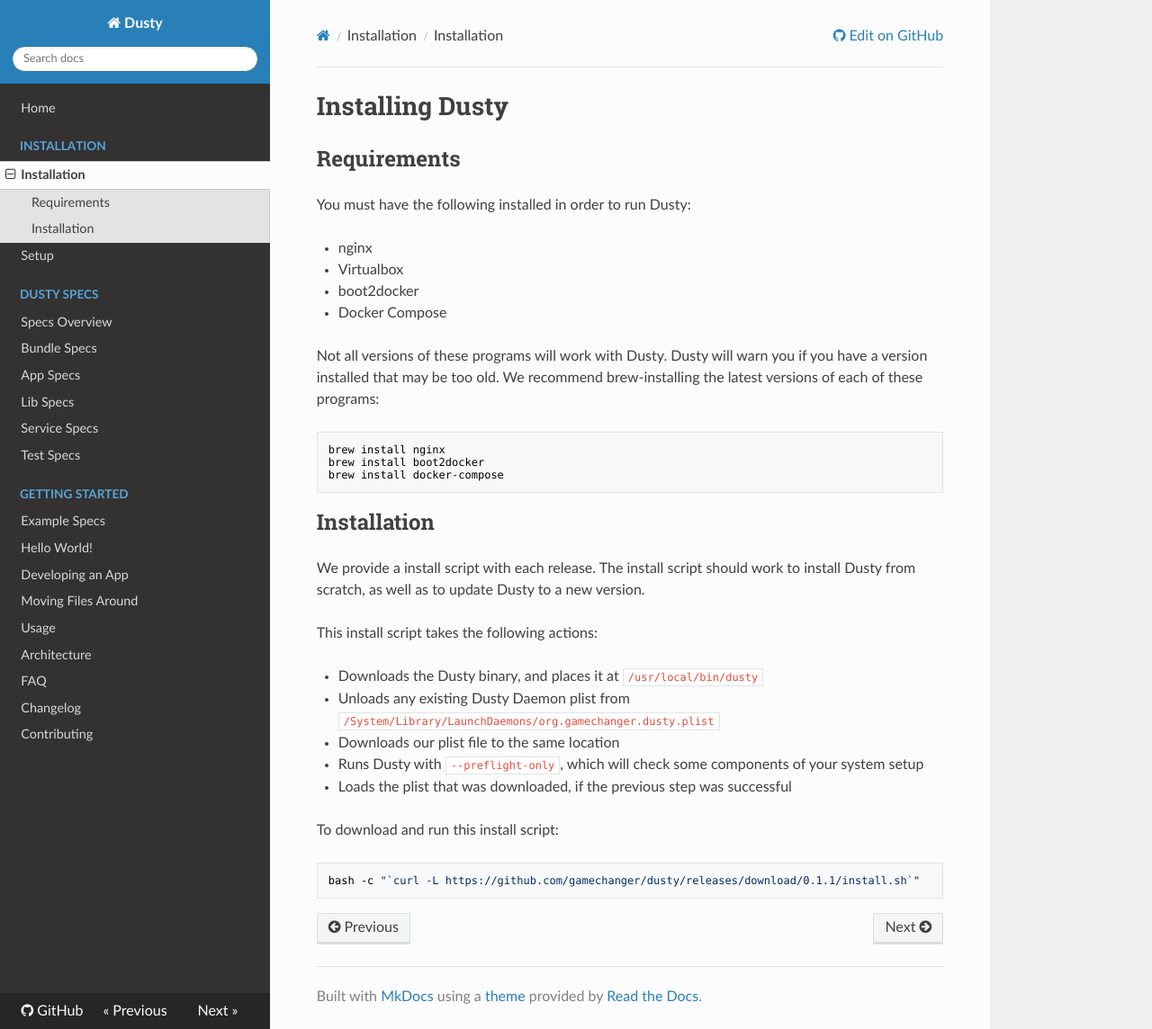
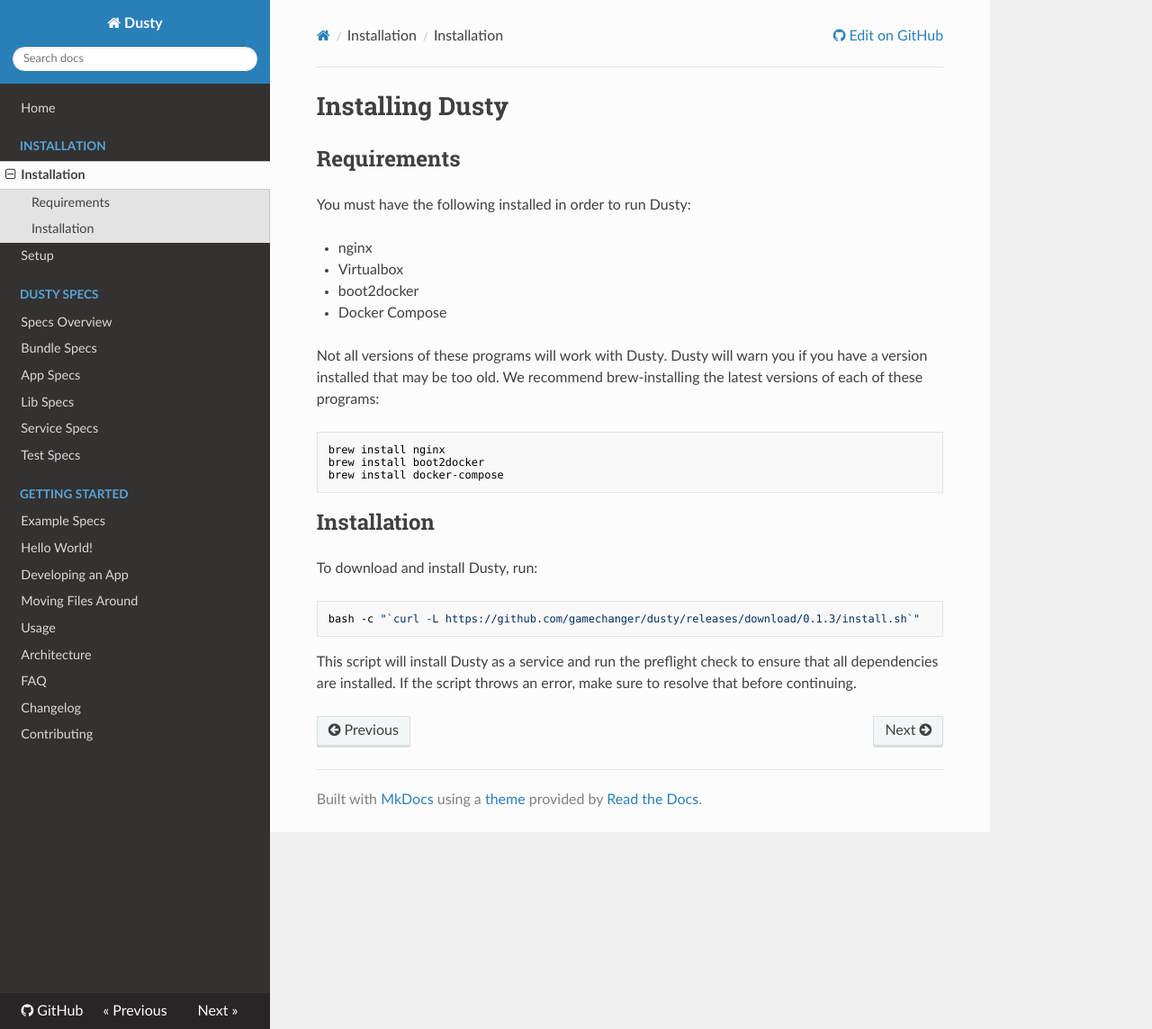
Before and after one commit to gamechanger/dusty, an MkDocs documentation site: the page built from docs/installation.md, in a window 1280 px wide and 1144 px high. Shown: the whole window at 90% size. Built offline with MkDocs 1.6.1, drawn with Linux system fonts in a browser that asks for light colours; nearby versions of some CDN libraries; old or Windows-style settings are respelled for this version of MkDocs.

Commit message:
Simplify installation page

````diff
--- a/docs/installation.md
+++ b/docs/installation.md
@@ -20,18 +20,11 @@
 
 ## Installation
 
-We provide a install script with each release. The install script should work
-to install Dusty from scratch, as well as to update Dusty to a new version.
+To download and install Dusty, run:
+```
+bash -c "`curl -L https://github.com/gamechanger/dusty/releases/download/0.1.3/install.sh`"
+```
 
-This install script takes the following actions:
-
-* Downloads the Dusty binary, and places it at `/usr/local/bin/dusty`
-* Unloads any existing Dusty Daemon plist from `/System/Library/LaunchDaemons/org.gamechanger.dusty.plist`
-* Downloads our plist file to the same location
-* Runs Dusty with `--preflight-only`, which will check some components of your system setup
-* Loads the plist that was downloaded, if the previous step was successful
-
-To download and run this install script:
-```
-bash -c "`curl -L https://github.com/gamechanger/dusty/releases/download/0.1.1/install.sh`"
-```
+This script will install Dusty as a service and run the preflight check to ensure that all
+dependencies are installed. If the script throws an error, make sure to resolve that before
+continuing.
````
